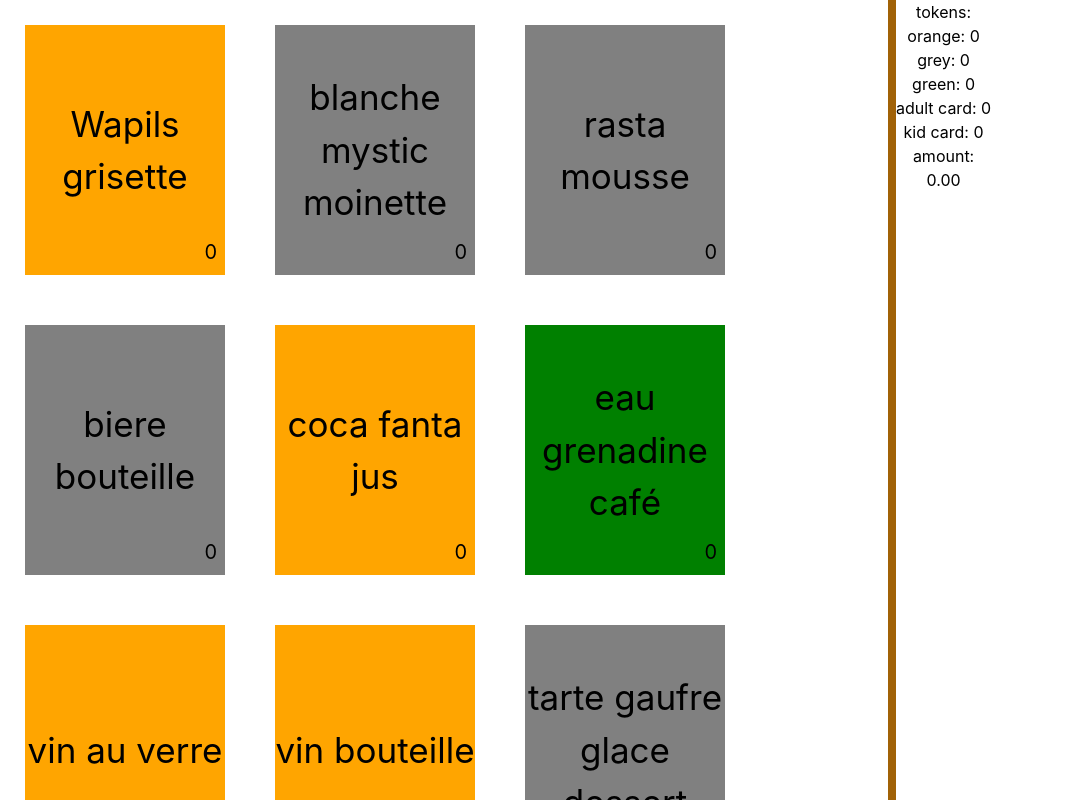
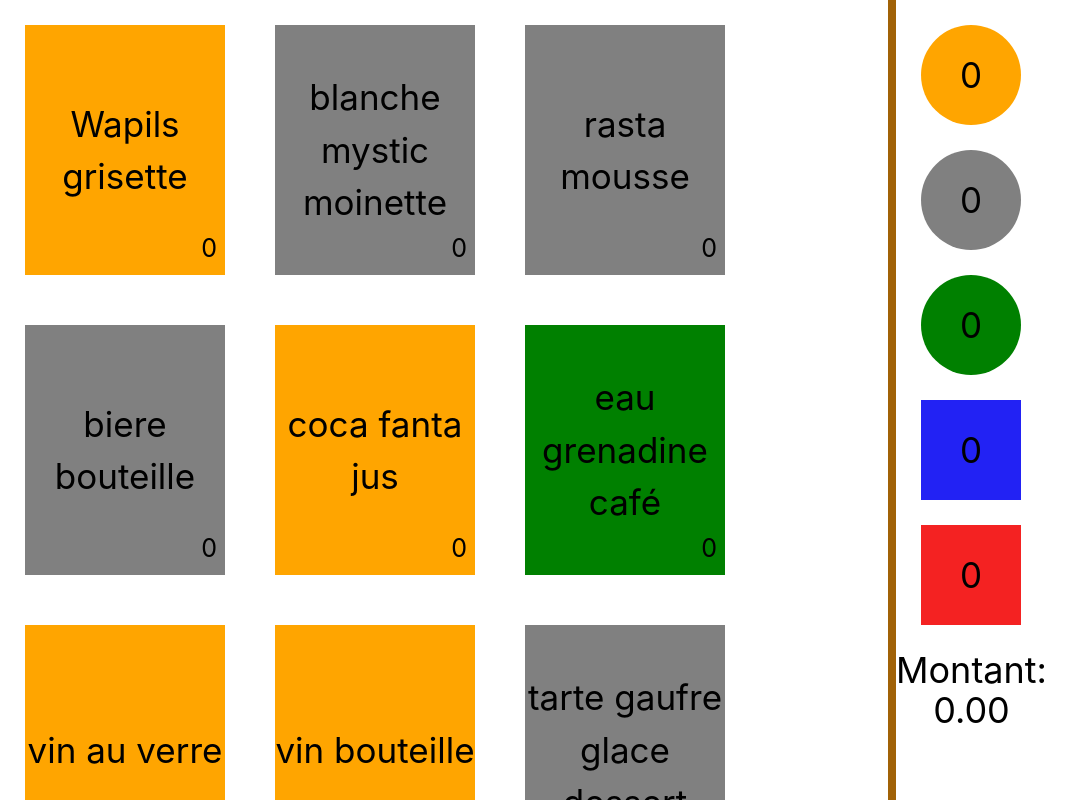
Before and after one commit to worming004/bar-accueil, a React (Create React App) app in the folder src/web/web/: page / in a window 1280 px wide. Shown: the top 800 px of the page, without its empty margins (0-1082 px from the left). Built offline with nearby package versions, Linux system fonts and the light colour scheme.

Commit message:
show total amount

```diff
--- a/src/web/web/src/features/counter/inputs/InputPage.tsx
+++ b/src/web/web/src/features/counter/inputs/InputPage.tsx
@@ -9,7 +9,7 @@ import {
 } from "../counterSlice";
 import {useAppSelector} from "../../../app/hooks";
 import {store} from "../../../app/store";
-import {GetColor} from "../../items";
+import {GetItemColor} from "../../items";
 
 function Control() {
     const undoClick = () => store.dispatch(undo())
@@ -21,11 +21,11 @@ function Control() {
     }
     const plusStyle = {
         ...commonMathSignStyle,
-        color: mode ===  'Add' ? 'black' : 'slategray'
+        color: mode === 'Add' ? 'black' : 'slategray'
     }
     const minusStyle = {
         ...commonMathSignStyle,
-        color: mode ===  'Subtract' ? 'black' : 'slategray'
+        color: mode === 'Subtract' ? 'black' : 'slategray'
     }
 
     const resetStyle = {
@@ -47,13 +47,9 @@ function Control() {
 export function InputPage() {
     const inputs = useAppSelector(selectPresentationItems)
     const inputsHtml = inputs.map(SingleButton)
-    const style = {}
     return (
         <>
-            <div
-                className="flex flex-wrap"
-                style={style}
-            >
+            <div className="flex flex-wrap">
                 {inputsHtml}
             </div>
             <div>
@@ -66,7 +62,7 @@ function SingleButton(props: ItemWithCount) {
     const dispatchItem = () => store.dispatch(executeSelection(props))
     const cardStyle = {
         // TODO: select color with specified property
-        backgroundColor: GetColor(props),
+        backgroundColor: GetItemColor(props),
         width: "200px",
         height: "250px",
         margin: "25px",
@@ -80,7 +76,7 @@ function SingleButton(props: ItemWithCount) {
         bottom: '0px',
         right: '0px',
         position: 'absolute' as 'absolute',
-        fontSize: '20px'
+        fontSize: '25px'
     };
     return (
         <button
--- a/src/web/web/src/features/counter/outputs/OutputPage.tsx
+++ b/src/web/web/src/features/counter/outputs/OutputPage.tsx
@@ -1,14 +1,59 @@
 import {useAppSelector} from "../../../app/hooks";
-import {selectPresentationAmount, selectPresentationTokens} from "../counterSlice";
+import {selectPresentationAmount, selectPresentationTokens, TokenWithCount} from "../counterSlice";
+import {GetTokenColor} from "../../tokens";
 
 export function OutputPage() {
     const tokens = useAppSelector(selectPresentationTokens);
-    const amount = useAppSelector(selectPresentationAmount).toFixed(2);
-    const tokensHtml = tokens.map(t => (<div key={t.name}>{t.name}: {t.count}</div>))
-    return (<div>
-        <h2>tokens:</h2>
-        {tokensHtml}
-        <h2>amount:</h2>
-        {amount}
-    </div>)
+    const amount = useAppSelector(selectPresentationAmount);
+    const tokensHtml = tokens.map(TokenPresentation)
+    return (<>
+        <div className="flew flex-wrap">
+            {tokensHtml}
+        </div>
+        <AmountPresentation amount={amount}></AmountPresentation>
+    </>)
 }
+
+function TokenPresentation(props: TokenWithCount) {
+    const commonStyle = {
+        fontSize: '35px',
+        width: "100px",
+        height: "100px",
+        margin: "25px",
+        backgroundColor: GetTokenColor(props)
+    }
+    const roundStyle = {
+        ...commonStyle,
+        alignItems: 'flex-start',
+    }
+    const cardStyle = {
+        ...commonStyle
+    }
+    const commonClass = 'flex h-screen '
+    const roundClass = commonClass + 'rounded-full'
+    const cardClass = commonClass + ''
+    const elementClassName = 'm-auto'
+
+    const selectedStyle = props.shape === 'round' ? {
+        style: roundStyle,
+        class: roundClass
+    } : props.shape === 'card' ? {
+        style: cardStyle,
+        class: cardClass
+    } : undefined
+    return (
+        <div
+            key={props.name}
+            style={selectedStyle?.style}
+            className={selectedStyle?.class}
+        >
+            <span className={elementClassName}>{props.count}</span>
+        </div>)
+}
+
+function AmountPresentation(props: { amount: number }) {
+    return (<>
+        <h1 className='text-4xl'>Montant:</h1>
+        <span className='text-4xl'>{props.amount.toFixed(2)}</span>
+    </>)
+}
--- a/src/web/web/src/features/items.ts
+++ b/src/web/web/src/features/items.ts
@@ -1,5 +1,6 @@
 import {Item} from "./counter/counterSlice";
+import {GetTokenColor} from "./tokens";
 
-export function GetColor(item: Item): string {
-    return item.tokens[0]?.displayColor ?? "#f1f1f1"
+export function GetItemColor(item: Item): string {
+    return GetTokenColor(item.tokens[0] ?? undefined) ?? "#f1f1f1"
 }
--- a/src/web/web/src/features/tokens.ts
+++ b/src/web/web/src/features/tokens.ts
@@ -1,5 +1,9 @@
 import {Token} from "./counter/counterSlice";
 
 export function aggregateValues<T extends Token>(tokens: T[]): number {
-    return tokens.reduce((p, t)=> p+t.value, 0);
+    return tokens.reduce((previous, token)=> previous+token.value, 0);
 }
+
+export function GetTokenColor(token : Token): string | undefined {
+    return token?.displayColor
+}
```
